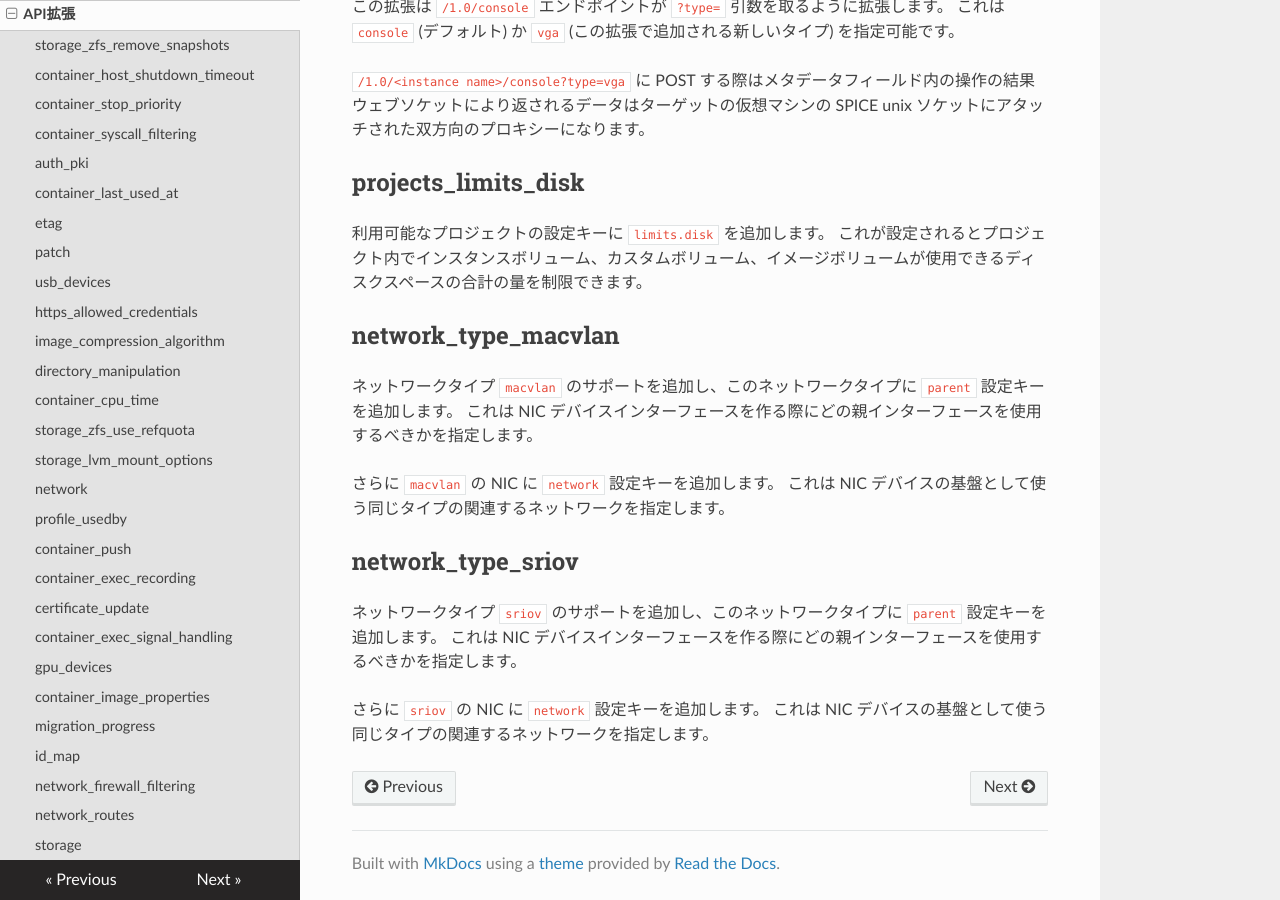
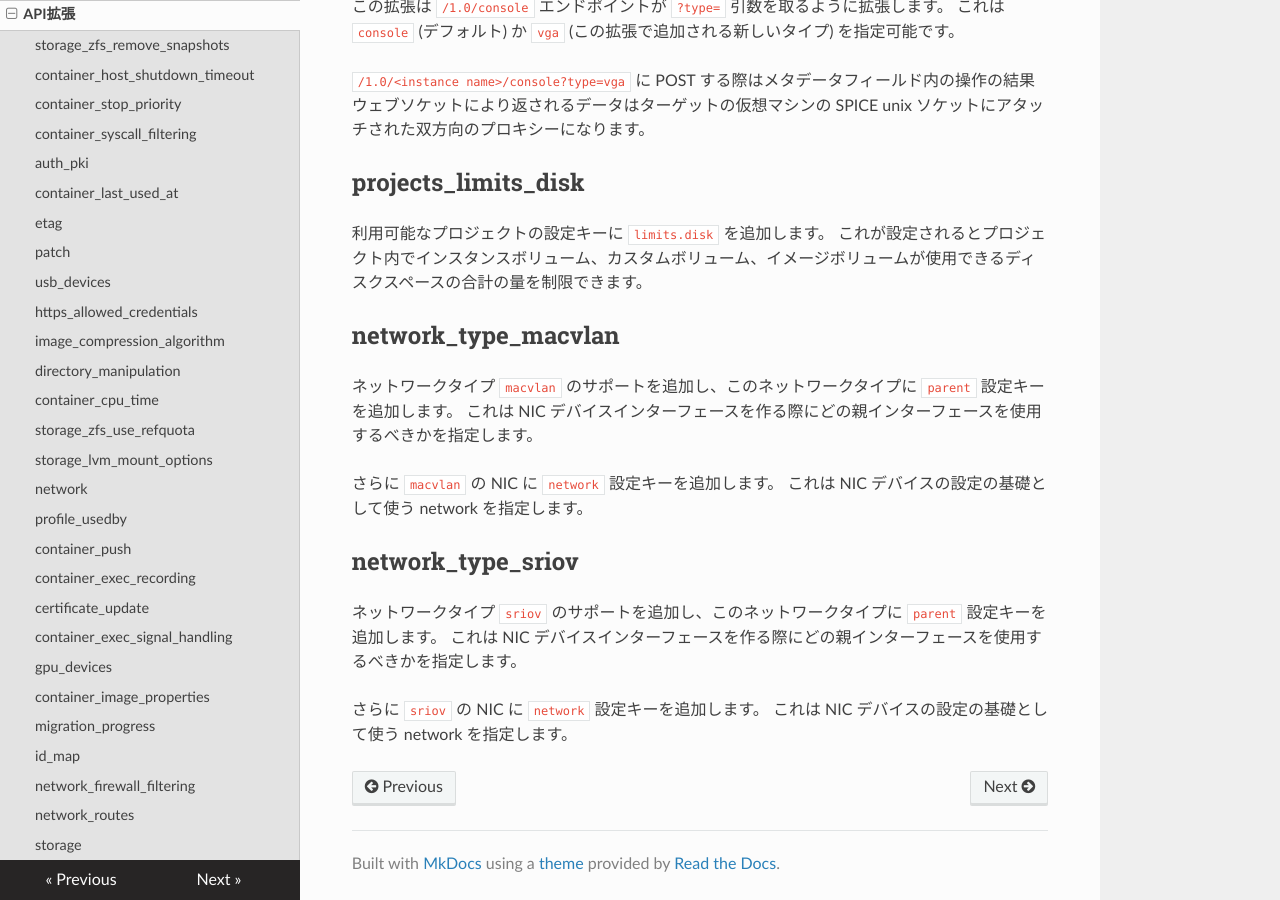
Before and after one commit to lxc-jp/lxd-ja, an MkDocs documentation site: the page built from doc/api-extensions.md, in a window 1280 px wide and 900 px high, scrolled down 33726 px. Built offline with MkDocs 1.6.1, drawn with Linux system fonts in a browser that asks for light colours; nearby versions of some CDN libraries; old or Windows-style settings are respelled for this version of MkDocs.

Commit message:
Improve translation of LXD 4.4
Signed-off-by: Hiroaki Nakamura <hnakamur@gmail.com>

```diff
--- a/doc/api-extensions.md
+++ b/doc/api-extensions.md
@@ -2134,7 +2134,7 @@ specify which parent interface should be used for creating NIC device interfaces
 -->
 
 さらに `macvlan` の NIC に `network` 設定キーを追加します。
-これは NIC デバイスの基盤として使う同じタイプの関連するネットワークを指定します。
+これは NIC デバイスの設定の基礎として使う network を指定します。
 <!--
 Also adds `network` configuration key support for `macvlan` NICs to allow them to specify the associated network of
 the same type that they should use as the basis for the NIC device.
@@ -2149,7 +2149,7 @@ specify which parent interface should be used for creating NIC device interfaces
 -->
 
 さらに `sriov` の NIC に `network` 設定キーを追加します。
-これは NIC デバイスの基盤として使う同じタイプの関連するネットワークを指定します。
+これは NIC デバイスの設定の基礎として使う network を指定します。
 <!--
 Also adds `network` configuration key support for `sriov` NICs to allow them to specify the associated network of
 the same type that they should use as the basis for the NIC device.
```
Also changed, not shown: doc/image-handling.md (+1 -1 lines), doc/networks.md (+2 -2 lines).
